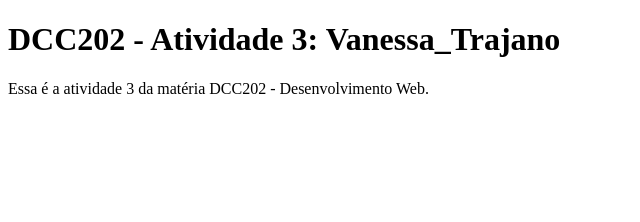
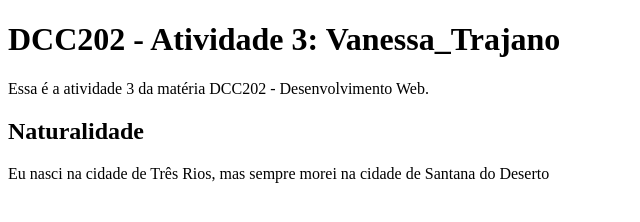
Before and after one commit to ufjf-dcc202/ufjf-dcc202-2023-3-a-atv3-VanessaTrajano, a website: page index.html in a window 1280 px wide. Shown: the whole page, without its empty margins (0-640 px from the left). Drawn offline with Linux system fonts and the light colour scheme.

Commit message:
Adiciona conteúdo na primeira seção

```diff
--- a/index.html
+++ b/index.html
@@ -9,7 +9,10 @@
     <main>
         <h1>DCC202 - Atividade 3: Vanessa_Trajano</h1>
         <p>Essa é a atividade 3 da matéria DCC202 - Desenvolvimento Web.</p>
-        <section></section>
+        <section>
+            <h2>Naturalidade</h2>
+            <p>Eu nasci na cidade de Três Rios, mas sempre morei na cidade de Santana do Deserto</p>
+        </section>
         <section></section>
     </main>
 </body>
```
